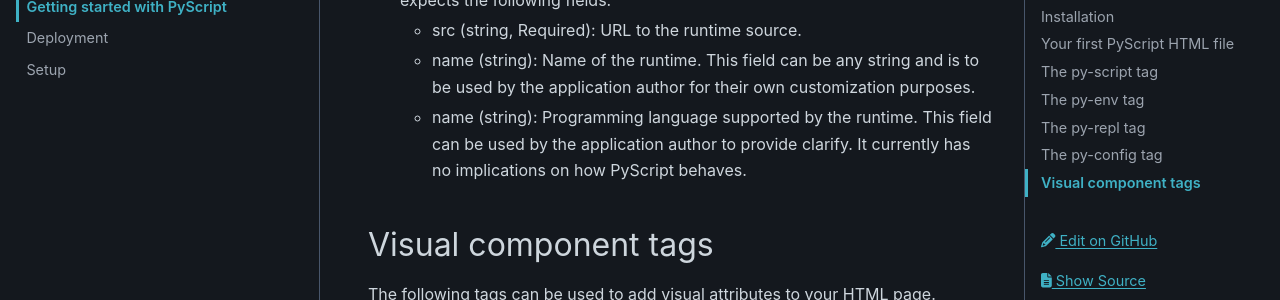
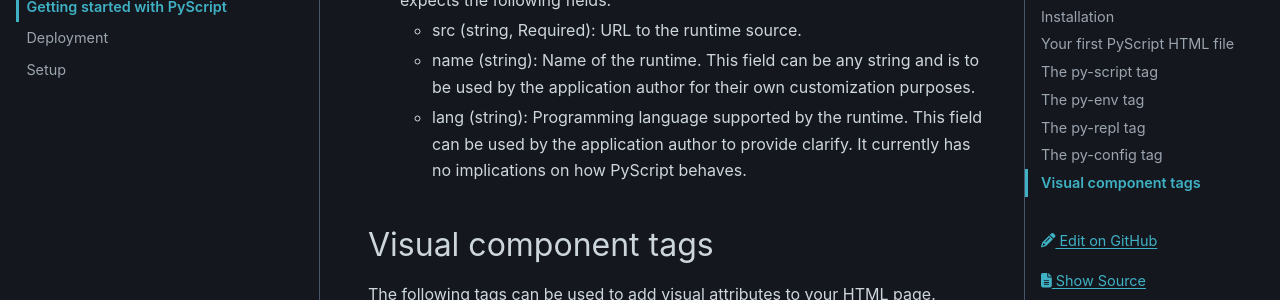
Before and after one commit to pyscript/pyscript, a Sphinx documentation site: the page built from docs/tutorials/getting-started.md, in a window 1280 px wide and 900 px high, scrolled down 5273 px. Shown: the part 153-453 px from the top of the window. Built offline with Sphinx 7.4.7 and the PyData theme 0.15.4, drawn with Linux system fonts in a browser that asks for light colours.

Commit message:
Fixed little typo

```diff
--- a/docs/tutorials/getting-started.md
+++ b/docs/tutorials/getting-started.md
@@ -236,7 +236,7 @@
   * runtimes (List of Runtimes): List of runtime configurations. Each Runtime expects the following fields:
     * src (string, Required): URL to the runtime source.
     * name (string): Name of the runtime. This field can be any string and is to be used by the application author for their own customization purposes.
-    * name (string): Programming language supported by the runtime. This field can be used by the application author to provide clarify. It currently has no implications on how PyScript behaves.
+    * lang (string): Programming language supported by the runtime. This field can be used by the application author to provide clarify. It currently has no implications on how PyScript behaves.
 
 ## Visual component tags
 
```
